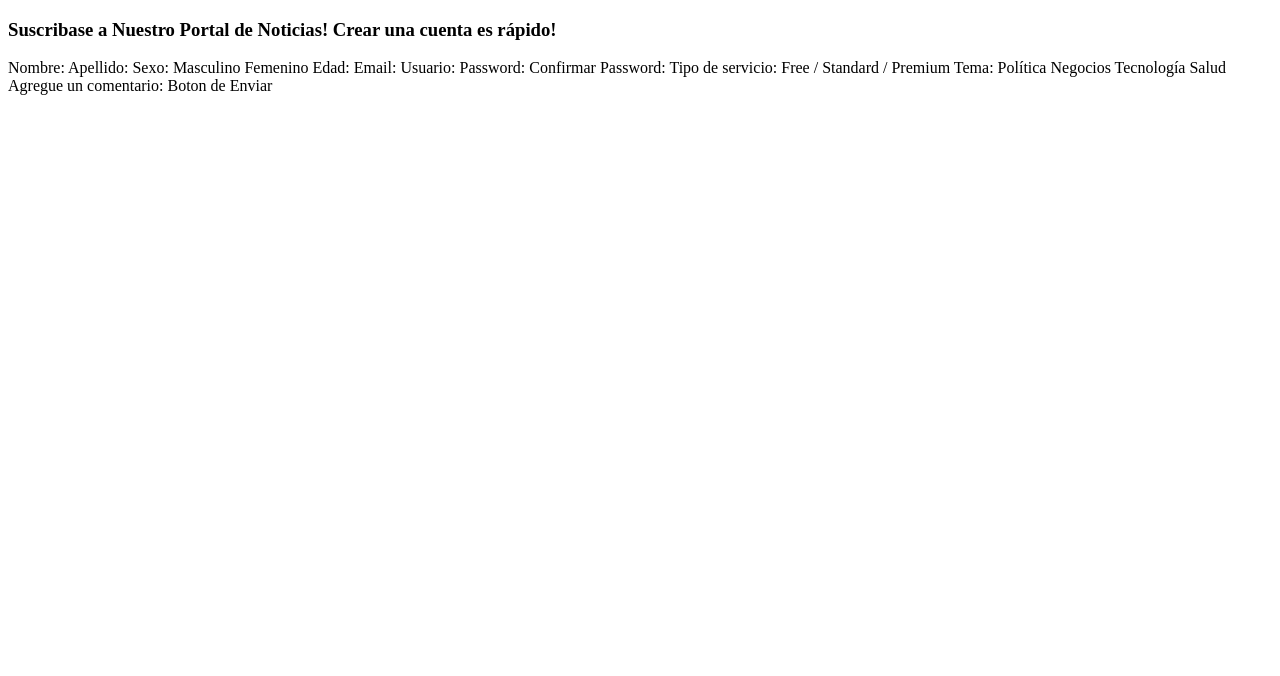
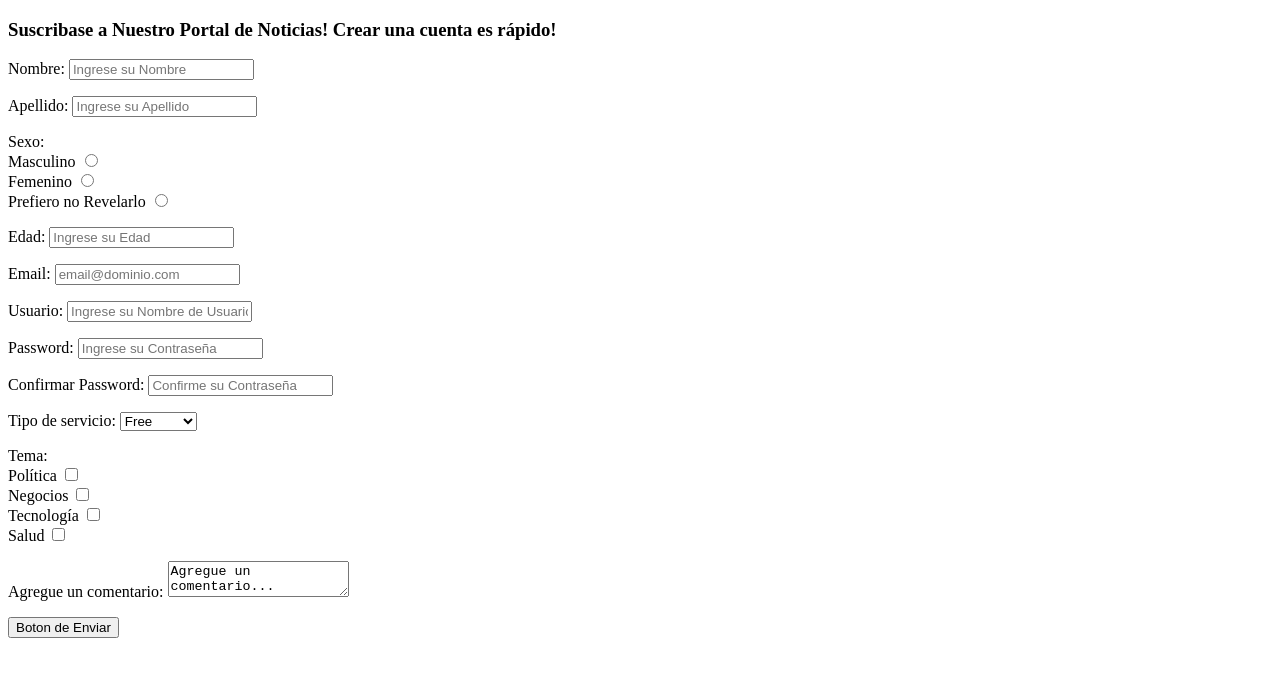
Before and after one commit to UCC-LabCompu2/ejercicios2023-JuliAA10, a plain HTML site: page Ejercicios-HTML/ej_formulario.html in a window 1280 px wide. Drawn offline with Linux system fonts and the light colour scheme.

Commit message:
Clase 2 unidad4 2da parte de HTML

```diff
--- a/Ejercicios-HTML/ej_formulario.html
+++ b/Ejercicios-HTML/ej_formulario.html
@@ -18,26 +18,57 @@
     https://www.w3schools.com/html/tryit.asp?filename=tryhtml_elem_output-->
 
 <h3>Suscribase a Nuestro Portal de Noticias! Crear una cuenta es rápido!</h3>
-Nombre:
-Apellido:
-Sexo: Masculino Femenino
-Edad:
-Email:
-Usuario:
-Password:
-Confirmar Password:
-
-Tipo de servicio: Free / Standard / Premium
-Tema:
-Política
-Negocios
-Tecnología
-Salud
-
-Agregue un comentario:
-
-Boton de Enviar
-
+<form>
+<p>
+    <label for="Nombre">Nombre:</label> <input type="text" name="nombre" id="Nombre" placeholder="Ingrese su Nombre">
+</p>
+   <label for="apellido"> Apellido:</label> <input type="text" name="apellido" id="apellido" placeholder="Ingrese su Apellido">
+    </p>
+    <p>
+        Sexo: <br>
+        <label for="masculino"> Masculino</label> <input type="radio" name="genero" value="masculino" id="masculino"> <br>
+        <label for="femenino"> Femenino</label> <input type="radio" name="genero" value="femenino" id="femenino"> <br>
+        <label for="noRevelarlo">Prefiero no Revelarlo</label> <input type="radio" name="genero" id="noRevelarlo" value="noRevelado">
+    </p>
+    <p>
+        <label for="edad">Edad:</label> <input type="number" name="edad" id="edad" placeholder="Ingrese su Edad">
+    </p>
+    <p>
+        <label for="email">Email:</label> <input type="email" name="email" id="email" placeholder="email@dominio.com">
+    </p>
+    <p>
+        <label for="usuario">Usuario:</label> <input type="text" name="usuario" id="usuario" placeholder="Ingrese su Nombre de Usuario">
+    </p>
+    <p>
+        <label for="password">Password:</label> <input type="password" name="password" id="password" placeholder="Ingrese su Contraseña">
+    </p>
+    <p>
+        <label for="confirmpassword">Confirmar Password:</label> <input type="password" name="password2" id="confirmpassword" placeholder="Confirme su Contraseña">
+    </p>
+    <p>
+        Tipo de servicio:
+        <select>
+            <option> Free </option>
+            <option>Standard </option>
+            <option>Premium </option>
+        </select>
+    </p>
+    <p>
+        Tema: <br>
+       <label for="politicas">Política</label> <input type="checkbox" value="politica" name="tema" id="politicas"> <br>
+        <label for="negocios">Negocios</label> <input type="checkbox" value="negocios" name="tema" id="negocios"> <br>
+            <label for="tecnologia">Tecnología</label> <input type="checkbox" value="tecnologia" name="tema" id="tecnologia"> <br>
+                <label for="salud">Salud</label> <input type="checkbox" value="salud" name="tema" id="salud">
+    </p>
+    <p>
+        Agregue un comentario: <textarea>Agregue un comentario...</textarea>
+    </p>
+    <p>
+        <button>
+            Boton de Enviar
+        </button>
+    </p>
+</form>
 
 </body>
 </html>
```
Also changed, not shown: Ejercicios-HTML/ej_animales.html (+9 -2 lines), Ejercicios-HTML/ej_listas.html (+1 -1 lines), Ejercicios-HTML/ej_noticia.html (+1 -1 lines), Ejercicios-HTML/ej_tablas.html (+1 -0 lines).
